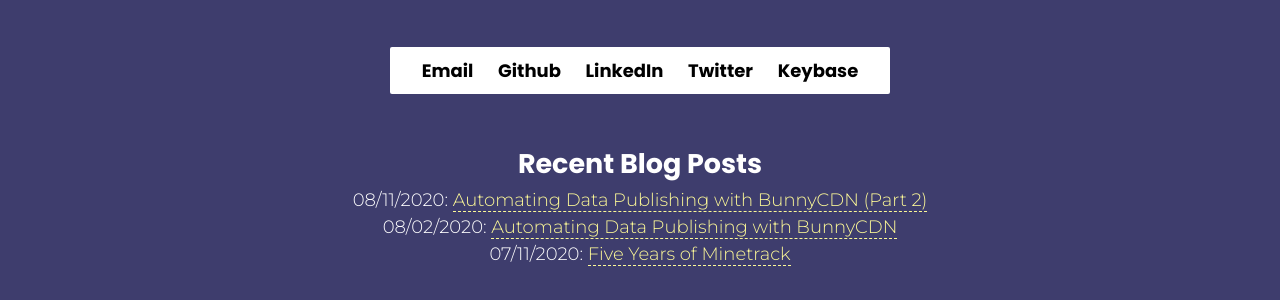
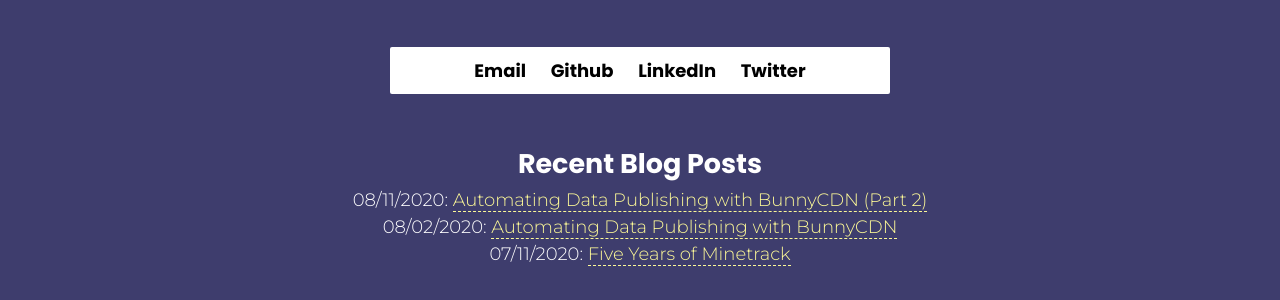
Before and after one commit to Cryptkeeper/Site-nklow.com, a plain HTML site: page index.html in a window 1280 px wide. Shown: the part 572-872 px from the top of the page. Drawn offline with Linux system fonts and the light colour scheme.

Commit message:
rem: keybase.io social link

```diff
--- a/index.html
+++ b/index.html
@@ -115,7 +115,6 @@
 				<a href="https://github.com/Cryptkeeper" friendly-icons-text="github.com/Cryptkeeper" target="_blank">Github</a>
 				<a href="https://linkedin.com/in/nick-krecklow" friendly-icons-text="linkedin.com/in/nick-krecklow" target="_blank">LinkedIn</a>
 				<a href="https://twitter.com/ItsCryptkeeper" friendly-icons-text="@ItsCryptkeeper" target="_blank">Twitter</a>
-				<a href="https://keybase.io/itscryptkeeper" friendly-icons-text="keybase.io/itscryptkeeper" target="_blank">Keybase</a>
 			</div>
 
 			<div id="friendly-icons-target"></div>
```
Also changed, not shown: keybase.txt (deleted).
